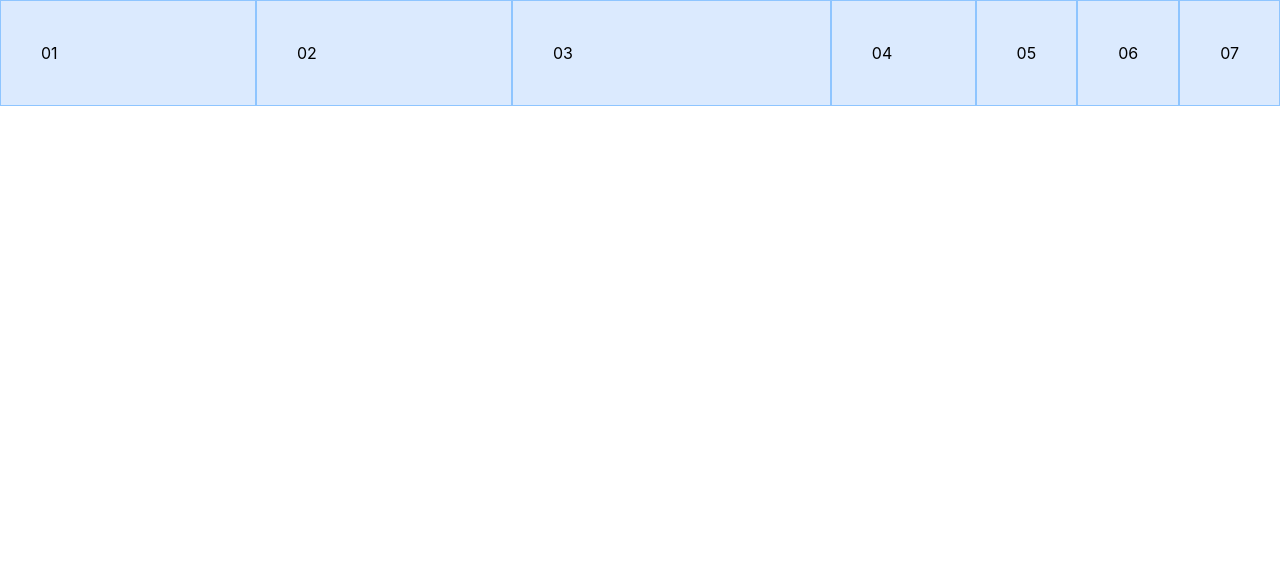
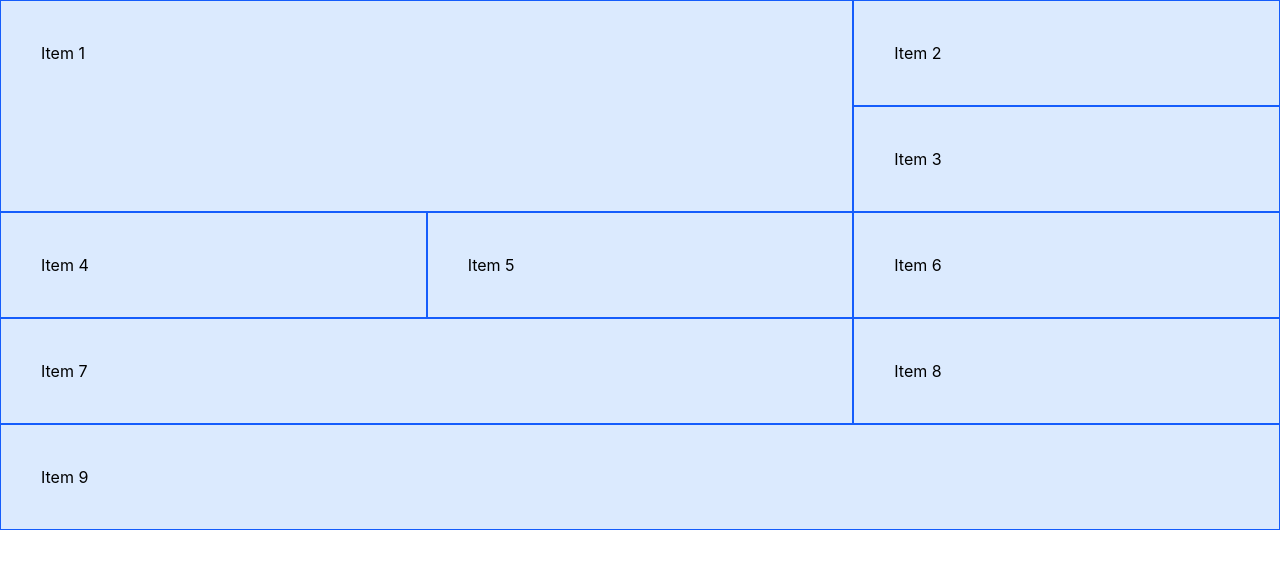
Before and after one commit to iechoswf26/Udemy_Tailwind, a React (Vite) app: page / in a window 1280 px wide. Shown: the top 568 px of the page. Built offline with nearby package versions, Linux system fonts and the light colour scheme; a web font is replaced by a local one.

Commit message:
Completed Tailwind Lessson 14 (Grid).

```diff
--- /dev/null
+++ b/src/14_Grid/Grid.jsx
@@ -0,0 +1,34 @@
+const Grid = () => {
+    return (
+        <div>
+        {/*    Grid Cols and Rows*/}
+        {/*    <div className="grid grid-cols-3 gap-2 grid-rows-6 bg-gray-300">*/}
+        {/*        <div className="p-10 border border-blue-600 bg-blue-100">Item 1</div>*/}
+        {/*        <div className="p-10 border border-blue-600 bg-blue-100">Item 2</div>*/}
+        {/*        <div className="p-10 border border-blue-600 bg-blue-100">Item 3</div>*/}
+        {/*        <div className="p-10 border border-blue-600 bg-blue-100">Item 4</div>*/}
+        {/*        <div className="p-10 border border-blue-600 bg-blue-100">Item 5</div>*/}
+        {/*        <div className="p-10 border border-blue-600 bg-blue-100">Item 6</div>*/}
+        {/*        <div className="p-10 border border-blue-600 bg-blue-100">Item 7</div>*/}
+        {/*        <div className="p-10 border border-blue-600 bg-blue-100">Item 8</div>*/}
+        {/*        <div className="p-10 border border-blue-600 bg-blue-100">Item 9</div>*/}
+        {/*    </div>*/}
+
+        {/*    Col and Row Span*/}
+            <div className="grid grid-cols-1 md:grid-cols-3">
+                <div className="md:col-span-2 md:row-span-2 p-10 border border-blue-600 bg-blue-100">Item 1</div>
+                <div className="p-10 border border-blue-600 bg-blue-100">Item 2</div>
+                <div className="p-10 border border-blue-600 bg-blue-100">Item 3</div>
+                <div className="p-10 border border-blue-600 bg-blue-100">Item 4</div>
+                <div className="p-10 border border-blue-600 bg-blue-100">Item 5</div>
+                <div className="p-10 border border-blue-600 bg-blue-100">Item 6</div>
+                <div className="md:col-span-2 p-10 border border-blue-600 bg-blue-100">Item 7</div>
+                <div className="p-10 border border-blue-600 bg-blue-100">Item 8</div>
+                <div className="md:col-span-3 p-10 border border-blue-600 bg-blue-100">Item 9</div>
+            </div>
+
+        </div>
+    )
+}
+
+export default Grid;
--- a/src/App.jsx
+++ b/src/App.jsx
@@ -1,10 +1,10 @@
-import Flexbox from "./13_Flexbox/Flexbox.jsx";
+import Grid from "./14_Grid/Grid.jsx";
 
 
 const App = () => {
   return (
       <div>
-          <Flexbox/>
+          <Grid/>
 
       </div>
   )
```
